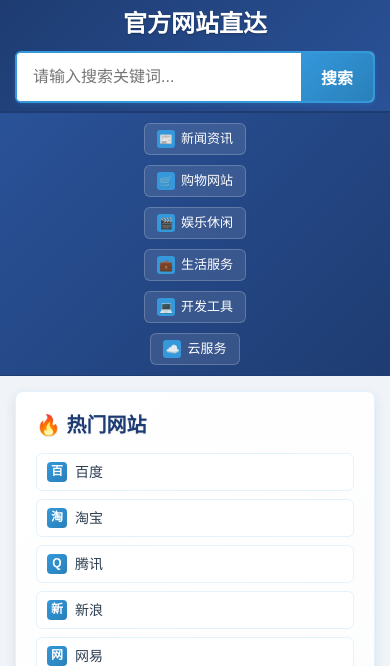
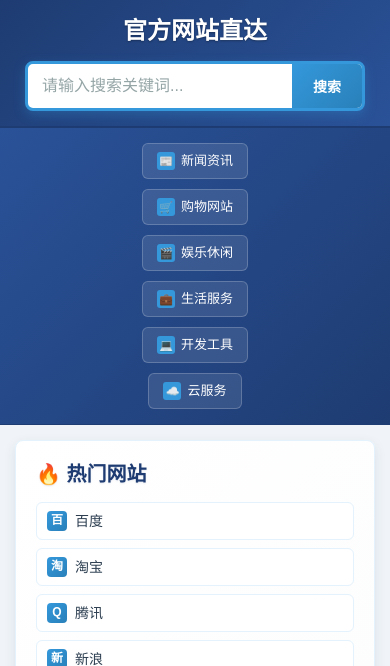
Before and after one commit to shaowangzhen/search-project, a PHP site: page /docs/ in a window 390 px wide. Shown: the top 666 px of the page. Run offline with PHP 8.4, Linux system fonts and the light colour scheme.

Commit message:
feat: 搜索框居中自适应页面宽度
- 布局调整：头部改为垂直布局，Logo和搜索框居中
- 搜索框居中：使用flexbox垂直居中，最大宽度800px
- 自适应宽度：桌面端800px，平板700px，手机100%
- 搜索框增强：边框加粗到3px，增加阴影和聚焦效果
- 字体调整：搜索框字体18px，按钮18px，更大更清晰
- 响应式优化：不同屏幕尺寸下搜索框大小自适应
- 视觉效果：聚焦时搜索框上移2px，增强交互感

```diff
--- a/frontend/public/index.php
+++ b/frontend/public/index.php
@@ -51,7 +51,7 @@ if ($_SERVER['REQUEST_METHOD'] === 'POST' && isset($_POST['query'])) {
         .header {
             background: linear-gradient(135deg, #1e3c72 0%, #2a5298 100%);
             border-bottom: 2px solid #1e3c72;
-            padding: 8px 0;
+            padding: 15px 0;
             box-shadow: 0 2px 8px rgba(30, 60, 114, 0.2);
         }
 
@@ -59,53 +59,67 @@ if ($_SERVER['REQUEST_METHOD'] === 'POST' && isset($_POST['query'])) {
             max-width: 1200px;
             margin: 0 auto;
             display: flex;
+            flex-direction: column;
             align-items: center;
-            justify-content: space-between;
+            gap: 20px;
             padding: 0 15px;
         }
 
         .logo {
-            font-size: 24px;
+            font-size: 28px;
             font-weight: bold;
             color: #ffffff;
             text-decoration: none;
             text-shadow: 0 1px 2px rgba(0,0,0,0.3);
         }
 
-        .search-box {
-            flex: 1;
-            max-width: 600px;
-            margin: 0 20px;
+        .search-container {
+            width: 100%;
+            max-width: 800px;
             position: relative;
         }
 
         .search-form {
             display: flex;
             background: #ffffff;
-            border: 2px solid #3498db;
-            border-radius: 6px;
+            border: 3px solid #3498db;
+            border-radius: 8px;
             overflow: hidden;
-            box-shadow: 0 2px 4px rgba(52, 152, 219, 0.2);
+            box-shadow: 0 4px 12px rgba(52, 152, 219, 0.3);
+            transition: all 0.3s ease;
+        }
+
+        .search-form:focus-within {
+            border-color: #2980b9;
+            box-shadow: 0 6px 16px rgba(52, 152, 219, 0.4);
+            transform: translateY(-2px);
         }
 
         .search-input {
             flex: 1;
-            padding: 12px 16px;
+            padding: 16px 20px;
             border: none;
             outline: none;
+            font-size: 18px;
+            color: #2c3e50;
+            background: transparent;
+        }
+
+        .search-input::placeholder {
+            color: #95a5a6;
             font-size: 16px;
-            color: #2c3e50;
         }
 
         .search-btn {
             background: linear-gradient(135deg, #3498db 0%, #2980b9 100%);
             color: white;
             border: none;
-            padding: 12px 20px;
+            padding: 16px 30px;
             cursor: pointer;
-            font-size: 16px;
+            font-size: 18px;
             font-weight: bold;
             transition: all 0.3s ease;
+            min-width: 100px;
         }
 
         .search-btn:hover {
@@ -113,10 +127,14 @@ if ($_SERVER['REQUEST_METHOD'] === 'POST' && isset($_POST['query'])) {
             transform: translateY(-1px);
         }
 
+        .search-btn:active {
+            transform: translateY(0);
+        }
+
         .nav-section {
             background: linear-gradient(135deg, #2a5298 0%, #1e3c72 100%);
             border-bottom: 1px solid #1e3c72;
-            padding: 10px 0;
+            padding: 15px 0;
         }
 
         .nav-content {
@@ -139,7 +157,7 @@ if ($_SERVER['REQUEST_METHOD'] === 'POST' && isset($_POST['query'])) {
             display: flex;
             align-items: center;
             gap: 6px;
-            padding: 8px 16px;
+            padding: 10px 18px;
             border-radius: 6px;
             transition: all 0.3s ease;
             background: rgba(255, 255, 255, 0.1);
@@ -334,17 +352,31 @@ if ($_SERVER['REQUEST_METHOD'] === 'POST' && isset($_POST['query'])) {
             .nav-links {
                 gap: 15px;
             }
+
+            .search-container {
+                max-width: 700px;
+            }
         }
 
         @media (max-width: 768px) {
             .header-content {
-                flex-direction: column;
-                gap: 12px;
+                gap: 15px;
             }
 
-            .search-box {
-                width: 100%;
-                margin: 0;
+            .search-container {
+                max-width: 100%;
+                padding: 0 10px;
+            }
+
+            .search-input {
+                font-size: 16px;
+                padding: 14px 16px;
+            }
+
+            .search-btn {
+                font-size: 16px;
+                padding: 14px 24px;
+                min-width: 80px;
             }
 
             .content-grid {
@@ -361,12 +393,27 @@ if ($_SERVER['REQUEST_METHOD'] === 'POST' && isset($_POST['query'])) {
             }
 
             .nav-links a {
-                padding: 6px 12px;
+                padding: 8px 14px;
                 font-size: 13px;
             }
         }
 
         @media (max-width: 480px) {
+            .logo {
+                font-size: 24px;
+            }
+
+            .search-input {
+                font-size: 14px;
+                padding: 12px 14px;
+            }
+
+            .search-btn {
+                font-size: 14px;
+                padding: 12px 20px;
+                min-width: 70px;
+            }
+
             .content-grid {
                 grid-template-columns: repeat(2, 1fr);
             }
@@ -386,7 +433,7 @@ if ($_SERVER['REQUEST_METHOD'] === 'POST' && isset($_POST['query'])) {
     <div class="header">
         <div class="header-content">
             <a href="/" class="logo">官方网站直达</a>
-            <div class="search-box">
+            <div class="search-container">
                 <form method="POST" class="search-form">
                     <input type="text" name="query" class="search-input" placeholder="请输入搜索关键词..." required>
                     <button type="submit" class="search-btn">搜索</button>
```
